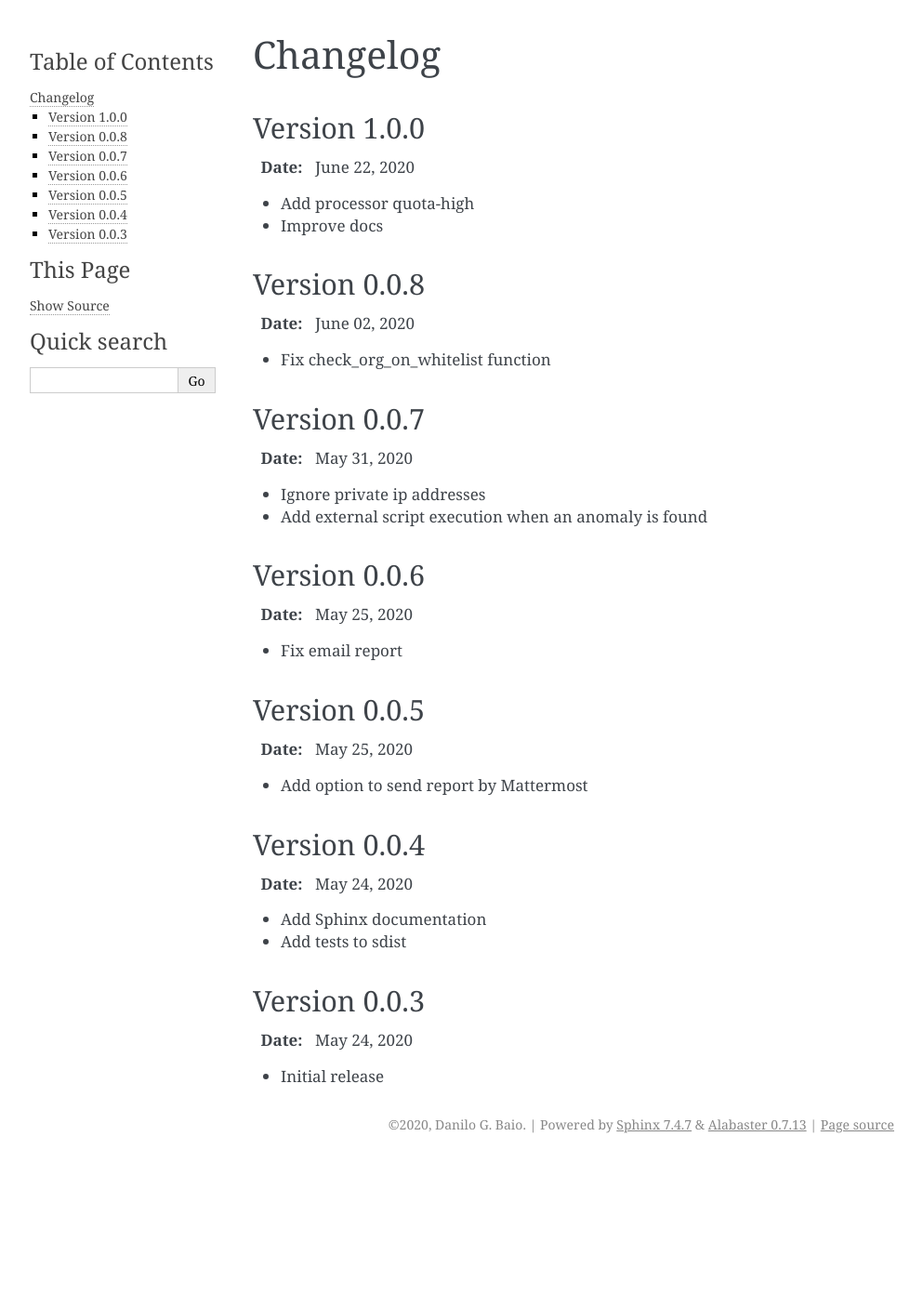
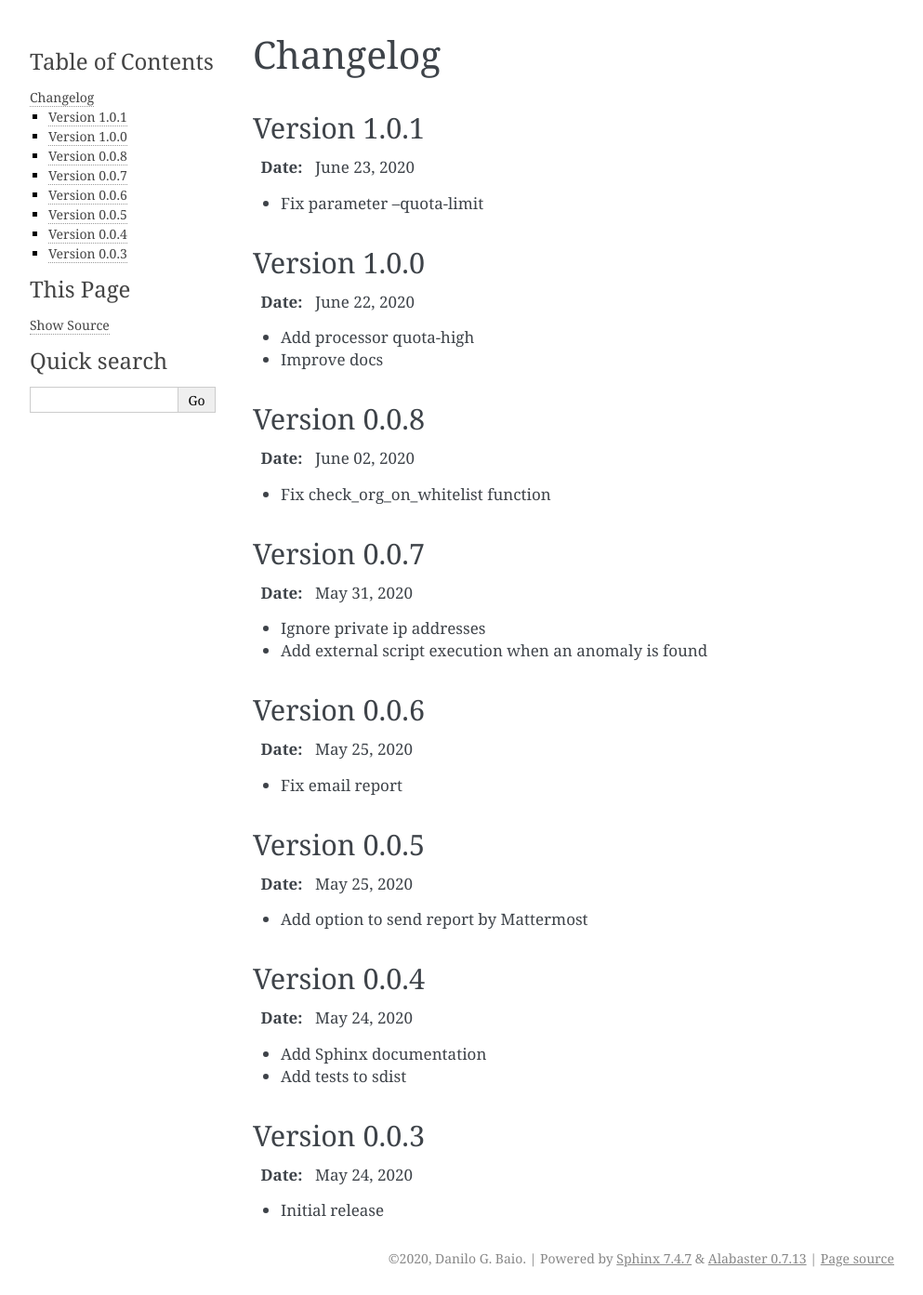
Before and after one commit to dbaio/loganom, a Sphinx documentation site: the page built from docs/changelog.rst, in a window 1280 px wide. Shown: the whole page at 93% size, without its empty margins (148-1141 px from the left). Built offline with Sphinx 7.4.7, drawn with Linux system fonts in a browser that asks for light colours; before the commit the page ends 1249 px from its top, so only the background shows below that.

Commit message:
Update to 1.0.1

```diff
--- a/docs/changelog.rst
+++ b/docs/changelog.rst
@@ -1,5 +1,13 @@
 Changelog
 =========
+
+Version 1.0.1
+-------------
+
+:Date: June 23, 2020
+
+* Fix parameter --quota-limit
+
 
 Version 1.0.0
 -------------
--- a/docs/conf.py
+++ b/docs/conf.py
@@ -22,7 +22,7 @@ copyright = '2020, Danilo G. Baio'
 author = 'Danilo G. Baio'
 
 # The full version, including alpha/beta/rc tags
-release = '1.0.0'
+release = '1.0.1'
 
 
 # -- General configuration ---------------------------------------------------
--- a/setup.py
+++ b/setup.py
@@ -7,7 +7,7 @@ with open("README.rst", "r") as fh:
 
 setup(
     name="loganom",
-    version="1.0.0",
+    version="1.0.1",
     author="Danilo G. Baio",
     author_email="dbaio@bsd.com.br",
     description="Log analyzer to discover anomalies",
```
